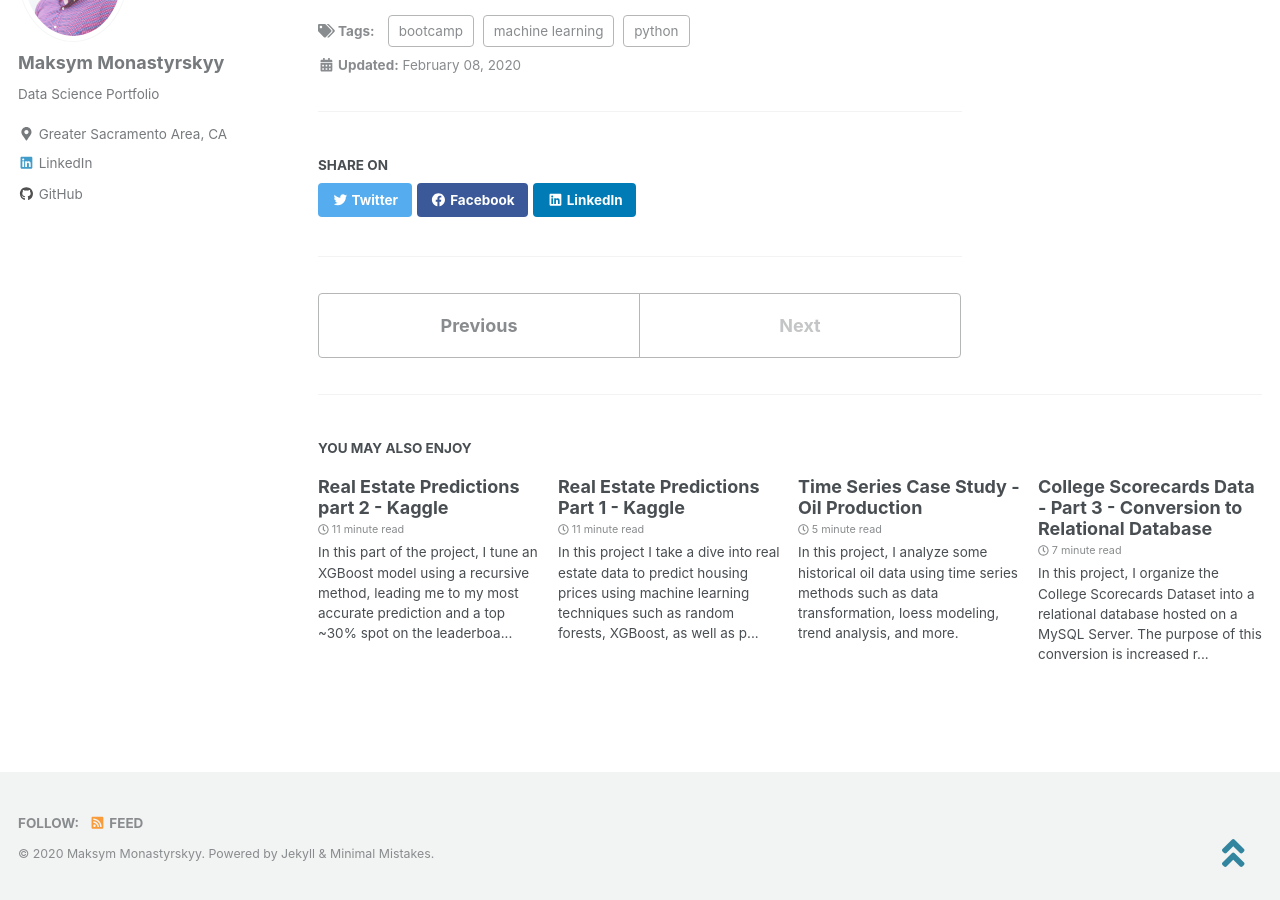
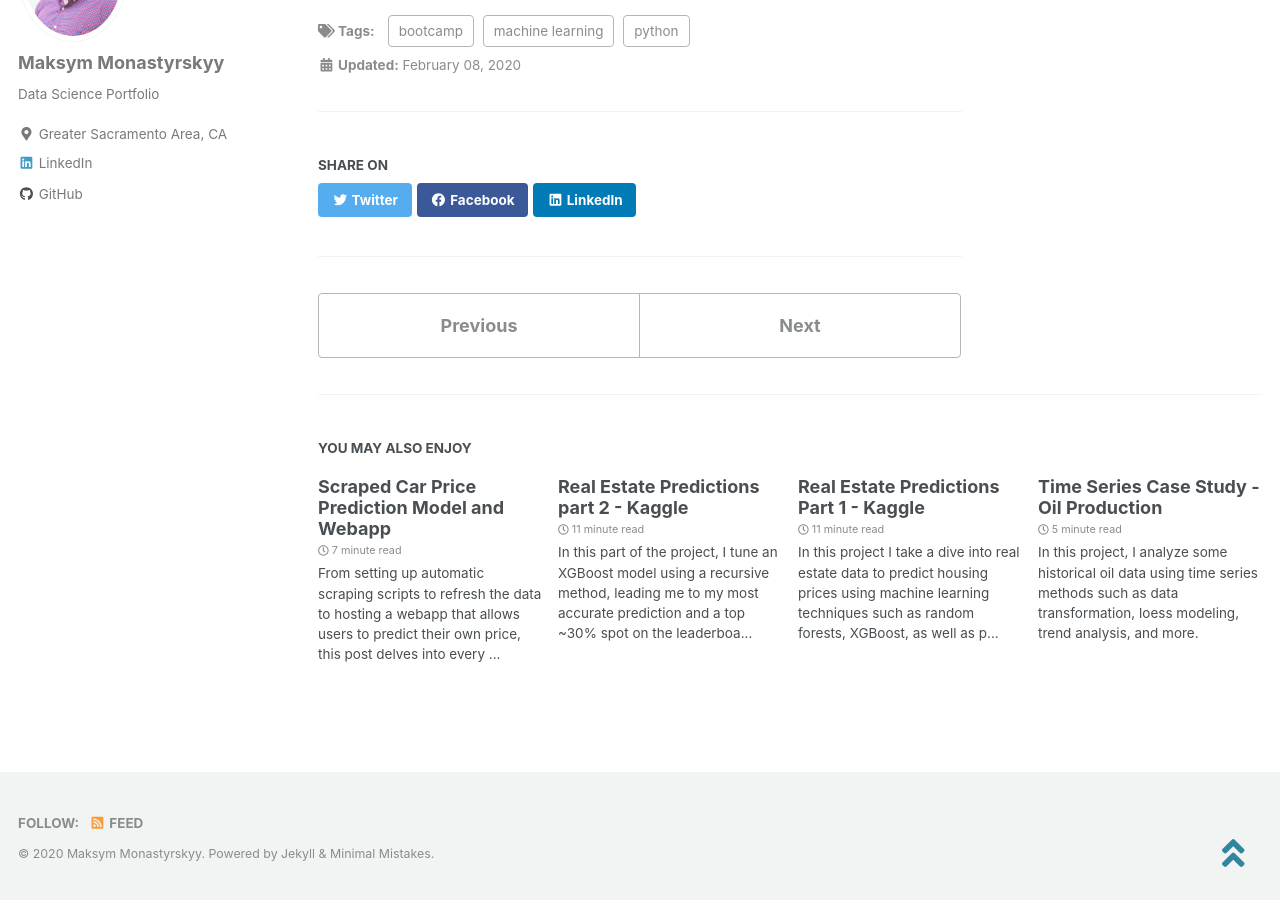
Before and after one commit to monastyrskyy/monastyrskyy.github.io, a Jekyll site: the page built from _posts/2020-2-8-phishing_websites_capstone.md, in a window 1280 px wide and 900 px high, scrolled down 17133 px. Built offline with Jekyll 4.4.1, drawn with Linux system fonts in a browser that asks for light colours; cached includes are drawn as plain includes; nearby versions of some CDN libraries; some of the changed lines change nothing that is shown; some of the changed text lies outside the part shown.

Commit message:
first commit second capstone EDA

```diff
--- a/_posts/2020-2-8-phishing_websites_capstone.md
+++ b/_posts/2020-2-8-phishing_websites_capstone.md
@@ -29,7 +29,7 @@ The following is a mock problem I posed for myself to contextualize my findings.
 <a href="https://github.com/monastyrskyy/bootcamp_repo/blob/master/Capstone_1_Phishing/Capstone%201%20-%20Phishing%20Websites.ipynb" target="blank">Full Code Repo</a><br/>
 <a href="https://github.com/monastyrskyy/bootcamp_repo/tree/master/Capstone_1_Phishing/datasets" target="blank">Data and Dictionary Repo</a><br/>
 
-## Problem Statement
+## Problem statement
 
 With the ever-expanding reach of digital technology, online security savviness of the average internet user must expand, too. For this reason, a web browser company has asked its data science team to predict whether a website is “phishing” for information from vulnerable users. The company aims to use the findings from the team’s report to display a redirect message to its users indicating that they are clicking on a link that may potentially steal their information.<br/>
 
--- /dev/null
+++ b/_posts/2020-3-11-used_car_price_prediction.md
@@ -0,0 +1,106 @@
+---
+title: "Scraped Car Price Prediction Model and Webapp"
+date: 2020-3-11
+excerpt: "From setting up automatic scraping scripts to refresh the data to hosting a webapp that allows users to predict their own price, this post delves into every detail of the process."
+mathjax: "true"
+tags: [bootcamp, python, machine learning, web scraping, webapp, automatic ]
+#classes: wide # frontmatter that should make the page wider.
+toc: true
+toc_sticky: true
+toc_label: "Table of Contents"
+
+defaults:
+  # _posts
+  - scope:
+      path: ""
+      type: posts
+    values:
+      layout: single
+      author_profile: true
+      comments: true
+      share: true
+      related: true
+---
+
+<script src='https://cdnjs.cloudflare.com/ajax/libs/mathjax/2.7.5/MathJax.js?config=TeX-MML-AM_CHTML' async></script>
+
+<iframe seamless frameborder="0" src="https://public.tableau.com/views/Capstone2EDA/DualMapDash?:embed=yes&:device=desktop&:display_count=y&publish=yes&:origin=viz_share_link&:showVizHome=no" width = '650' height = '450'></iframe>
+
+<iframe seamless frameborder="0" src="https://public.tableau.com/views/Capstone2EDA/DimensionToggleDash?:embed=yes&:device=desktop&:display_count=y&publish=yes&:origin=viz_share_link&:showVizHome=no" width = '650' height = '450'></iframe>
+
+
+## Problem statement
+
+I want to give those looking to sell their used cars the opportunity to get an idea of how much their car is worth based on a lot of data from a car sales website. The user will interact with a web app hosted through AWS to input his or her car’s features and will then receive an estimate for how much the model thinks the car is worth.<br/>
+
+## Data
+### Data overview
+
+I’m using car ad data that I scraped online. The data is most of the continental United States. The data contains the most popular car manufacturers such as Toyota, Honda, Audi, Ford, as well as others. The data I gathered consists of ads available on the website in the Winter of 2020.<br/>
+
+### Duplicates
+
+In total, the data consists of over 50,000 data points. There are a lot of duplicate ads, which is expected as my search areas overlap. Not so many different ads for the same car, though. After keeping only the first of duplicate ads and the first of duplicate cars, I ended up with just under 36,000 unique car postings.<br/>
+
+### Missing data
+
+The subModel feature had 35,893 missing values, and the badge feature had 5,082 missing values. Because there was no information that I was likely to gather from mostly missing columns, I deleted the subModel feature. For reference subModel of a car is a way of delimiting the car beyond just make and model; thus - subModel. Badge only had around 5000 missing values, so I will likely impute them later. It’s also possible that this variable will have multicollinearity with other variables, so I might delete it later.<br/>
+
+### Where are the cars?
+
+<iframe seamless frameborder="0" src="https://public.tableau.com/views/Capstone2EDA/DualMapDash?:embed=yes&:device=desktop&:display_count=y&publish=yes&:origin=viz_share_link&:showVizHome=no" width = '650' height = '450'></iframe><br/>
+
+The map visualization above shows circles, corresponding to the locations of cars sold as well as amount of cars sold (by the size of the circle). The states are also colored to be a darker shade of blue for states where relatively more cars were sold.<br/>
+
+A few interesting patterns emerge from this viz. The first is that a lot of cars are sold in California and Texas. In these states there are big hubs of activity centered around the large cities such as San Francisco, Los Angeles, and Dallas. Interestingly, outside of those hubs, there is not too much activity. On the East Coast on the other hand, it appears as though the hubs aren't as large, and the activity is spread out more evenly across smaller communities. This is shown by the fact that on the East coast, broadly speaking, the dots are smaller but more spread out, whereas on the West Coast, the dots are closer together and larger in size.<br/>
+
+In this report, there aren't ads that come from North Dakota, South Dakota, or Nebraska on the continental US; and Hawaii and Alaska are not represented either.<br/>
+
+Given this broad overview of the data at hand, I will dive into the deeper analysis, shown below.<br/>
+
+<iframe seamless frameborder="0" src="https://public.tableau.com/views/Capstone2EDA/DimensionToggleSheet?:embed=yes&:device=desktop&:display_count=y&publish=yes&:origin=viz_share_link&:showVizHome=no" width = '650' height = '450'></iframe><br/>
+
+The main takeaway I have from the above visualization is that the data are not equally distributed among the different dimensions, meaning for example there are more Kias than Nissans. This means that down the line, I will have to pay closer attention to models that perform well when data is equally distributed.<br/>
+
+### Prices for each region
+
+<iframe seamless frameborder="0" src="https://public.tableau.com/views/Capstone2EDA/PriceMapDash?:embed=yes&:device=desktop&:display_count=y&publish=yes&:origin=viz_share_link&:showVizHome=no" width = '650' height = '450'></iframe><br/>
+
+This visualization makes it clear that the highest median price for a car is in the North-West (as delaminated on the map above) and the lowest in the South-West. The range of values is not too great, however. The minimum is 23,900 USD and the maximum is 25,881 USD. It's important to note, however, the differences in the number of car listings in each region. This may play a role in skewing the data slightly. But, as mentioned before, it's clear that the differences between the median prices of cars in each region are not great, so I doubt this will play a role in modeling.
+I will be looking at currentPrice as the label. There are two: listPrice and currentPrice. The website allows its users to change the list price after posting the ad. This way, if there is a price change, the new one will be more reflective of the intended value of the car. Plus there aren't any differences.<br/>
+
+### Numerical Variables
+
+This plot is very large and overwhelming, but I'm only really looking for multicollinearity between features that may mess up a lot of future modeling. There looks to be a high correlation between mpdCity and mpgHighway, something that I will have to account for in the future. It's possible that keeping just one will yield better results.<br/>
+
+A few other things stand out too. For example There is a cluster of cars on the high end of mgpCity and mpgHighway. These are likely hybrid cars that will have to be accounted for, as they are outliers. Analogously, there are cars that have 0 mgpCity and 0 mpgHighway readings. At first glance, these are likely electric cars, but I will doublecheck.<br/>
+
+Mileage, currentPrice, and dealerReviewCount also have pretty heavy outliers that may need to be accounted for.<br/>
+
+There are 813 cars that have mpgCity and mpgHighway listed as 0. Some of them are not electric which implies that the zeros were put in by mistake. To remedy this, I will check the data for any other cars of the same make, bodytype, model,  and year to see if there are any of the same cars with mpgCity input. If there are, I will use that value. If not, I will look in other years, then in other models. Ultimately if there aren’t any analogous cars, I will impute the values myself. Luckily I only had to input 10 or so values myself.<br/>
+
+### CurrentPrice == 0
+
+There are also 272 cars in the data where their currentPrice is zero. This is problematic because currentPrice is the target variable. Normally I would impute this, but given that it’s a target variable, using ML to impute the value and the using the imputed value as a target might introduce a lot of variability. To avoid this, I will remove them. I will later use them to test the frontend of my web app that predicts these prices.<br/>
+
+### Obvious outliers
+
+There are ten cars that have a mileage of over 150,000 miles and a price of over $201,000. These cars are by nature influential and may harm my models because the bulk of the data is well inside of this range. For this reason, I will remove them. I feel comfortable doing this because there are only 10 data points here and they are not useful in predicting cars at a much lower price range, such as $20,000.<br/>
+
+Now with the big influential points removed, it's easier to look at the trends between the numeric variables. To start, there are some visible clusters of cars that may be easy to explain. For example mpgCity and mpgHighway have high end clusters, likely as a result of hybrid cars. There are also some cars from the year 2008, which might be influential. there also appears to be a cluster of dealerships with a very high amount of reviews, likely as a result of them being very good or very bad.<br/>
+
+### Suspicious dealerships
+
+Wow, all the dealers with over 1000 reviews seem to only have a 5 star rating. They must be very good, have programs that incentivize giving them a 5 star review, like a rebate or discount, or are faking their reviews.<br/>
+
+After a review of a sample of these dealerships, the reviews seemed genuine and the dealerships seemed to simply provide good service to their customers. It's also possible that they asked for reviews and had rebates, but that is unconfirmed.<br/>
+
+Some other patterns stand out too. For example as mileage goes up, currentPrice seems to go down exponentially, somewhat expectedly. Note that there is a wide variation of prices at low mileages, but at high mileages, prices are exclusively low.<br/>
+
+The other variables don't show very high correlations between each other and the target variable. This will be further investigated below with the same correlation plot, but one that better shows the correlations.<br/>
+
+The graph above confirms some of the patterns that emerged from the correlation matrix. mpgCity and mpgHighway have a correlation coefficient of 0.9 which can be devastating for some modeling techniques such as linear regression. Year and mileage are negatively correlated at -0.6, as expected. All other correlations are fairly small and are unlikely to cause trouble in modeling. There is also a relatively high positive correlation between year and currentPrice of 0.2, which makes sense, as newer cars would cost more.<br/>
+
+### Additional info on prices
+
+<iframe seamless frameborder="0" src="https://public.tableau.com/views/Capstone2EDA/DimensionToggleSheet3_1?:embed=yes&:device=desktop&:display_count=y&publish=yes&:origin=viz_share_link&:showVizHome=no" width = '650' height = '450'></iframe><br/>
```
